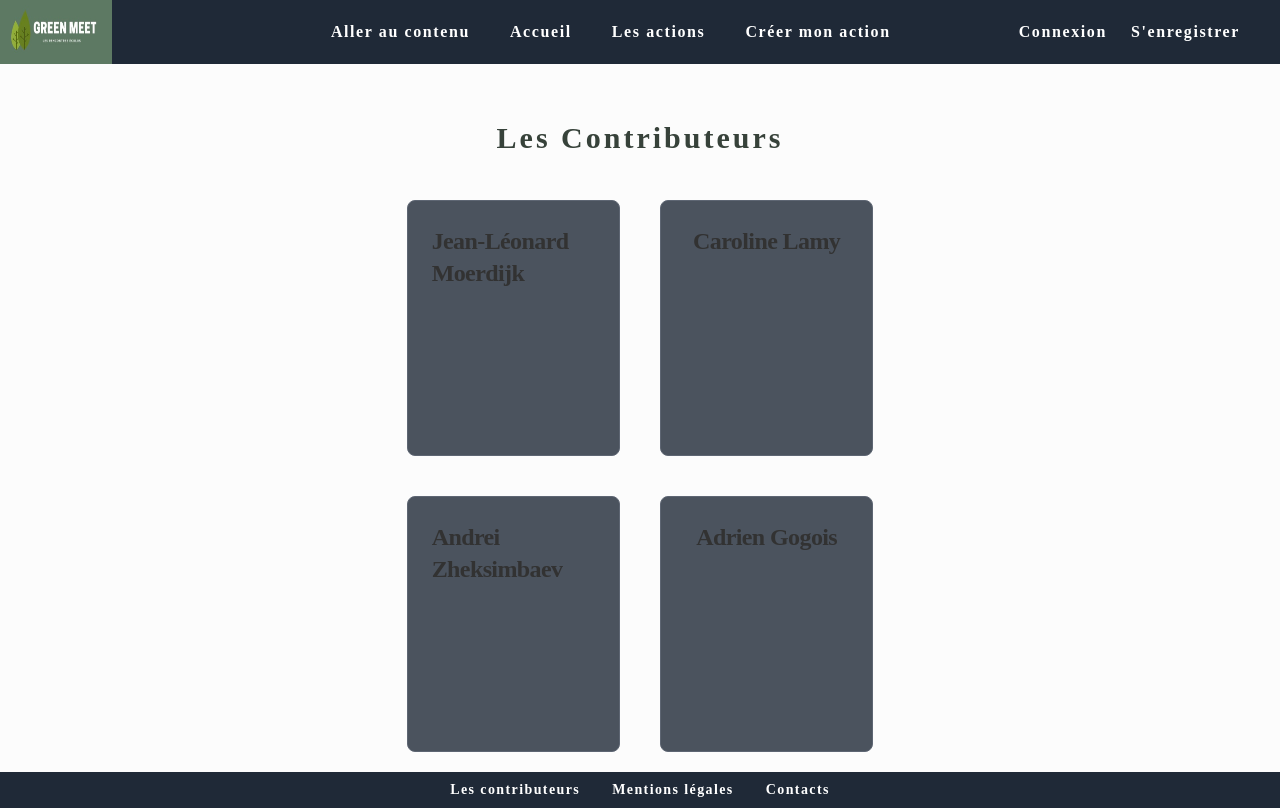
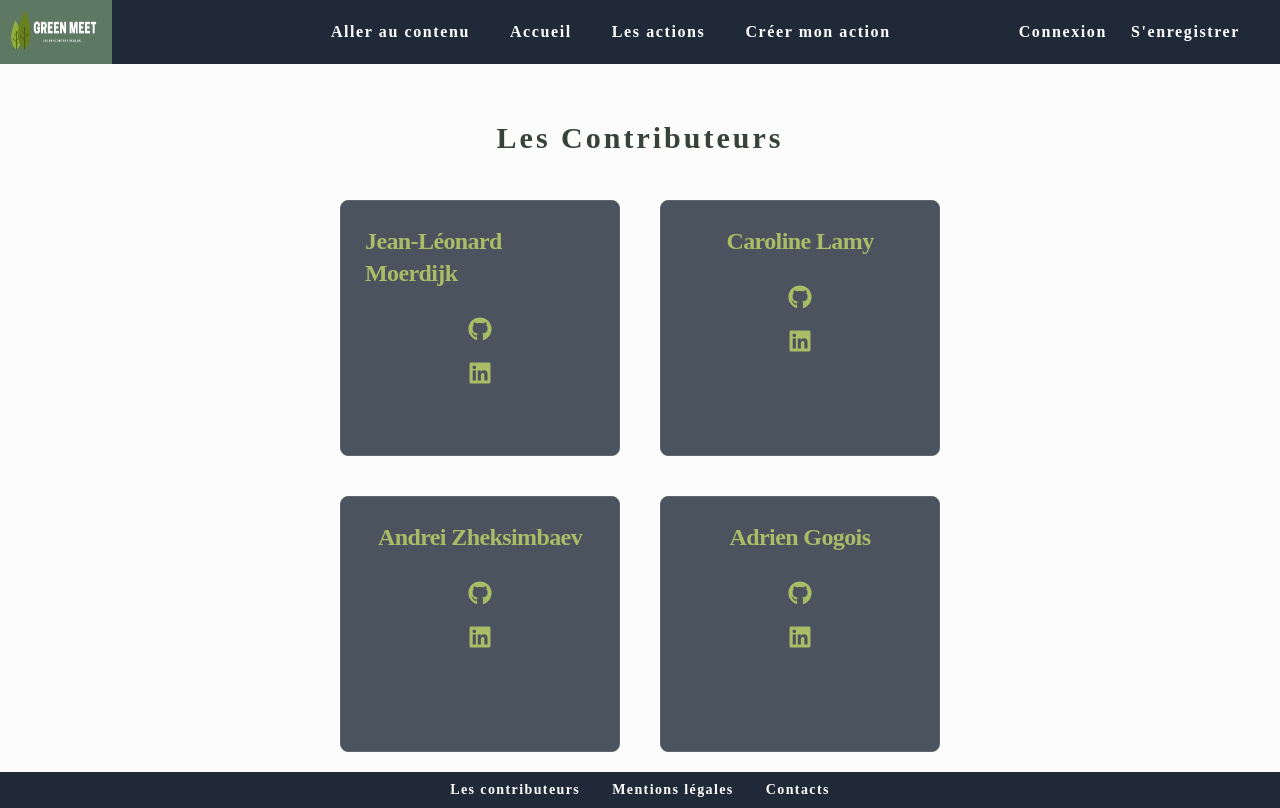
Before and after one commit to acdmft/green-meet-front, a React (Create React App) app: page /contributors in a window 1280 px wide. Built offline with nearby package versions, Linux system fonts and the light colour scheme; no server answers; a web font is replaced by a local one.

Commit message:
contributors cards style improved

```diff
--- a/package.json
+++ b/package.json
@@ -10,6 +10,7 @@
     "react": "^18.0.0",
     "react-dom": "^18.0.0",
     "react-hook-form": "^7.29.0",
+    "react-icons": "^4.3.1",
     "react-router-dom": "^6.2.2",
     "react-scripts": "5.0.0",
     "react-toastify": "^8.2.0",
--- a/src/components/ContributorsCard.jsx
+++ b/src/components/ContributorsCard.jsx
@@ -1,11 +1,15 @@
 import React from 'react';
+import { FaGithub, FaLinkedin } from 'react-icons/fa';
+import { Link } from 'react-router-dom';
 
 
 function ContributorsCard(props) {
     return (
 
-        <div className="hover:bg-gmvert-dark ease-in-out transform translate hover:-translate-y-1 hover:scale-105 hover:transition-all duration-500 p-6 h-64 rounded-lg border bg-gray-800 opacity-80 border-gray-700 m-5 flex flex-col relative md:w-1/3 flex flex-col items-center">
-            <h5 className="mb-2 text-2xl font-bold tracking-tight text-black">{props.name}</h5>
+        <div className="hover:bg-gmvert-dark ease-in-out transform translate hover:-translate-y-1 hover:scale-105 hover:transition-all duration-500 p-6 h-64 rounded-lg border bg-gray-800 opacity-80 border-gray-700 m-5 flex flex-col items-center text-gmlime-light gap-5">
+            <h5 className="mb-2 text-2xl font-bold tracking-tight">{props.name}</h5>
+            <a className="text-2xl" target="_blank" href={`${props.linkGithub}`}><FaGithub /></a>
+            <a className="text-2xl" target="_blank" href={`${props.linkLinkedin}`}><FaLinkedin /></a>
         </div>
 
     )
--- a/src/views/Contributors.jsx
+++ b/src/views/Contributors.jsx
@@ -5,11 +5,11 @@ function Contributors() {
   return (
     <>
       <h1 className="text-gmgreen-medium text-lg md:text-xl lg:text-3xl flex justify-center font-bold pt-14">Les Contributeurs</h1>
-      <div className="flex flex-wrap md:w-1/2 mx-auto justify-center mt-6">
-        <ContributorsCard name="Jean-Léonard Moerdijk" />
-        <ContributorsCard name="Caroline Lamy" />
-        <ContributorsCard name="Andrei Zheksimbaev" />
-        <ContributorsCard name="Adrien Gogois" />
+      <div className="flex flex-col w-2/3 mx-auto justify-center mt-6 lg:grid lg:grid-cols-2 xl:w-1/2">
+        <ContributorsCard name="Jean-Léonard Moerdijk" linkGithub="https://github.com/jlmoer" linkLinkedin="https://www.linkedin.com/in/jean-l%C3%A9onard-moerdijk/" />
+        <ContributorsCard name="Caroline Lamy" linkGithub="https://github.com/Charotti" linkLinkedin="https://www.linkedin.com/in/caroline-lamy-webdev/" />
+        <ContributorsCard name="Andrei Zheksimbaev" linkGithub="https://github.com/acdmft" linkLinkedin="https://www.linkedin.com/in/andrei-zheksim/" />
+        <ContributorsCard name="Adrien Gogois" linkGithub="https://github.com/Adrien-GOGOIS" linkLinkedin="https://www.linkedin.com/in/adrien-gogois-940501212/" />
       </div>
     </>
   )
```
Also changed, not shown: 1 other file (tests, documents, lock files or other folders).
